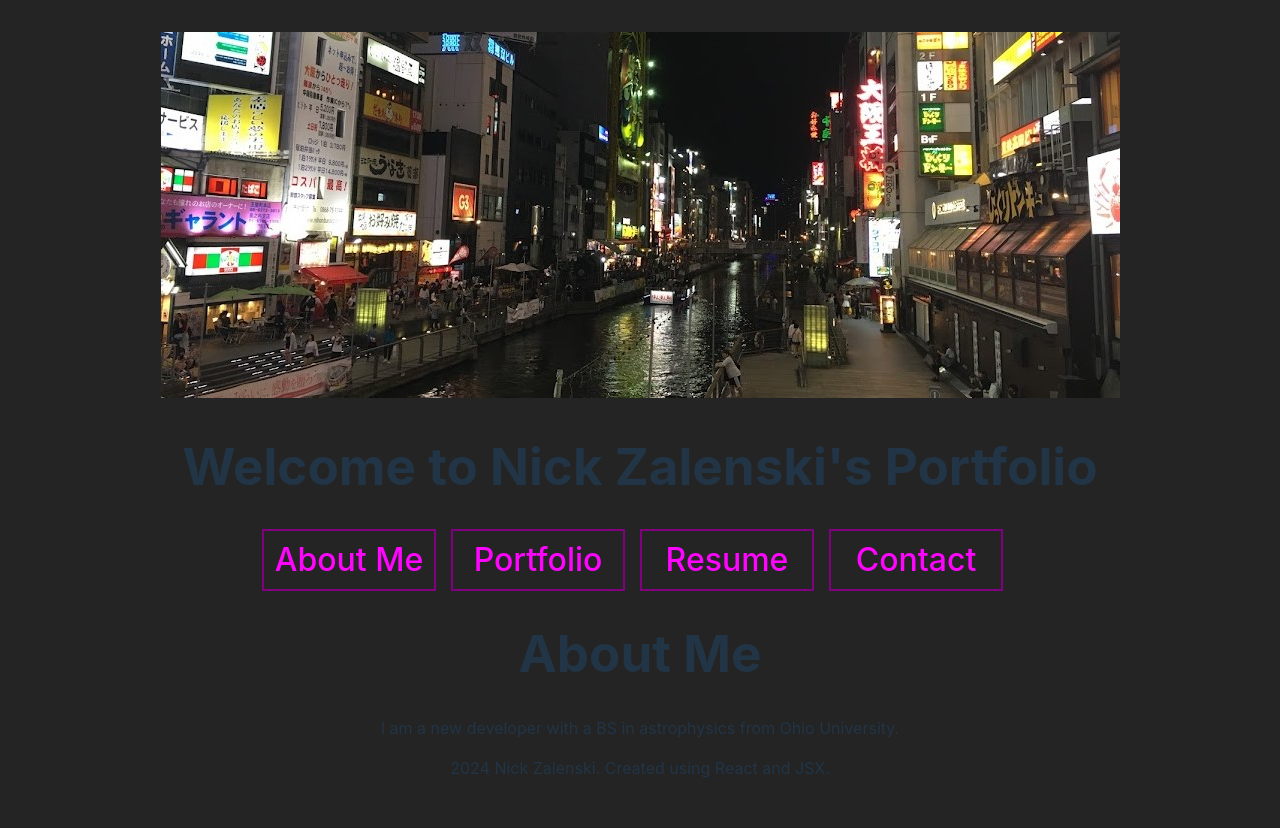
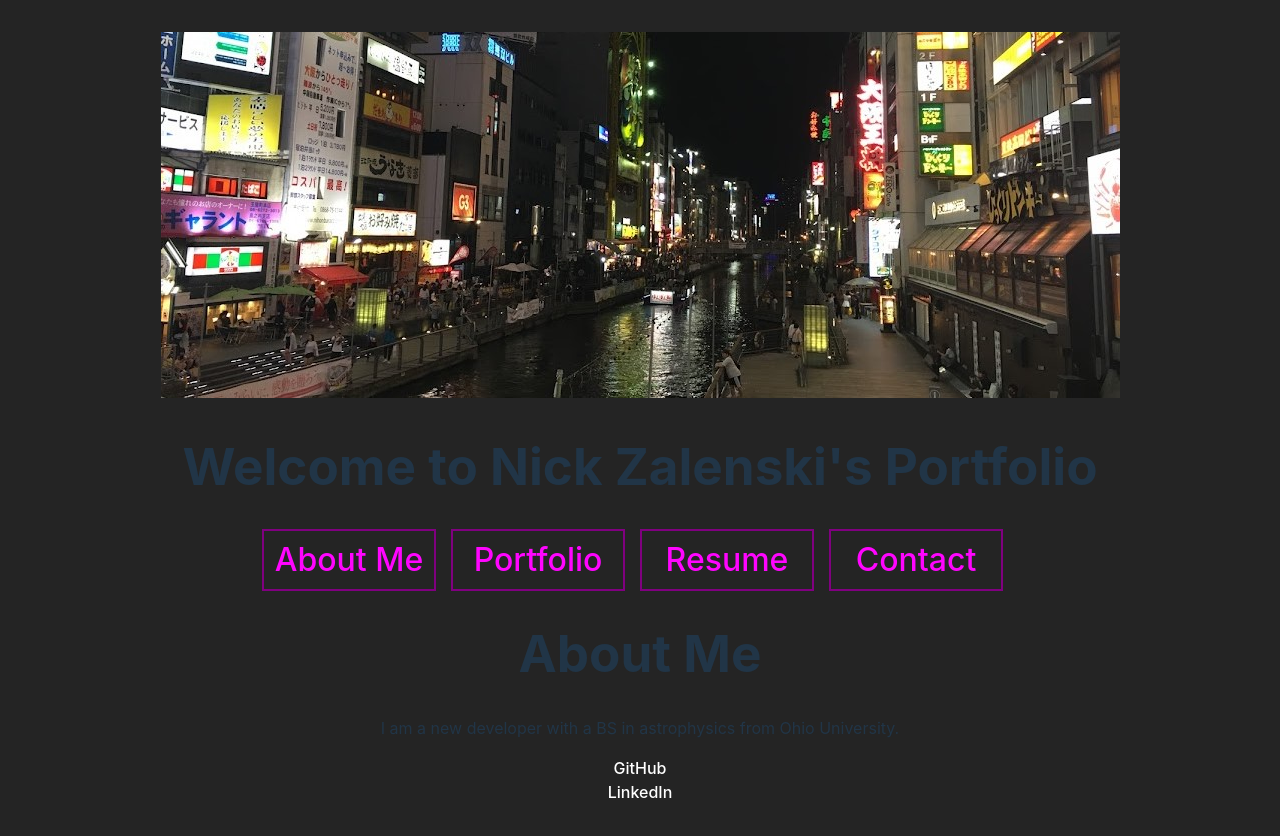
Before and after one commit to ElBoyTM/React-Portfolio, a React (Vite) app in the folder Develop/: page / in a window 1280 px wide. Built offline with nearby package versions, Linux system fonts and the light colour scheme.

Commit message:
put links in the footer

```diff
--- /dev/null
+++ b/Develop/src/components/Footer.css
@@ -0,0 +1,5 @@
+.container a {
+    display: flex;
+    justify-content: center;
+    color: #fff;
+}
--- a/Develop/src/components/Footer.jsx
+++ b/Develop/src/components/Footer.jsx
@@ -1,9 +1,10 @@
-// import './Footer.css';
+import './Footer.css';
 
 export default function Footer() {
     return (
         <div className="container">
-            <p>{new Date().getFullYear()} Nick Zalenski. Created using React and JSX.</p>
+            <a href="https://github.com/ElBoyTM" target="_blank" rel="noopener noreferrer">GitHub</a>
+            <a href="https://www.linkedin.com/in/nick-zalenski-382b121aa/" target="_blank" rel="noopener noreferrer">LinkedIn</a>
         </div>
     );
 };
```
